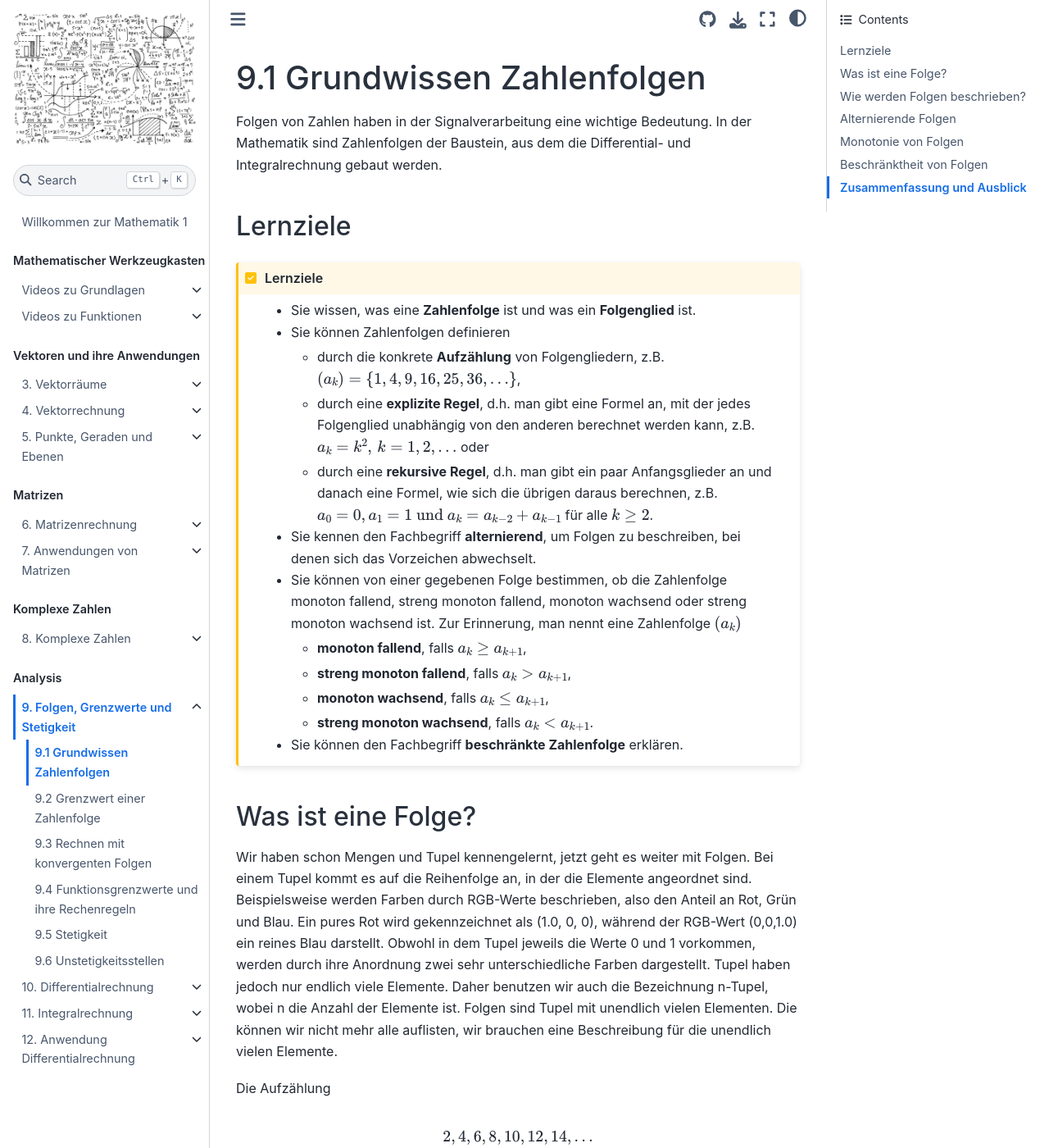
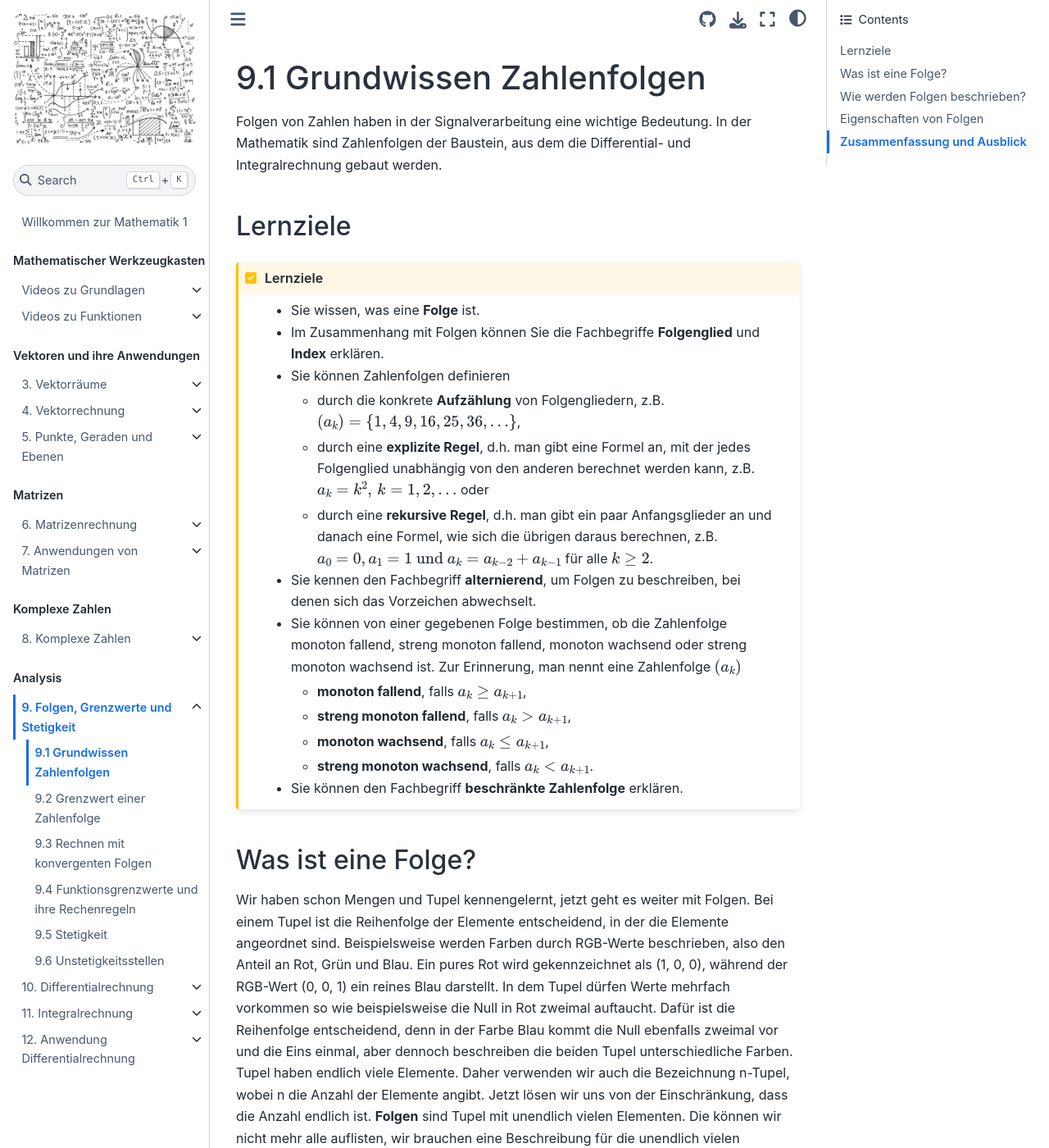
Before and after one commit to s-linden/mathematik-1, a Jupyter Book: the page built from doc/chapter09/sec01.md, in a window 1280 px wide and 1400 px high. Shown: the whole window at 82% size. Built offline with Jupyter Book 1.0.4 settings and Sphinx 7.4.7 and the Sphinx Book theme 1.1.4, drawn with Linux system fonts in a browser that asks for light colours; comment, search, counter and statistics services are not loaded; some of the changed text lies outside the part shown.

Commit message:
explainer video sequence integrated

````diff
--- a/doc/chapter09/sec01.md
+++ b/doc/chapter09/sec01.md
@@ -8,15 +8,26 @@
 
 ```{admonition} Lernziele
 :class: goals
-* Sie wissen, was eine **Zahlenfolge** ist und was ein **Folgenglied** ist.
+
+* Sie wissen, was eine **Folge** ist.
+* Im Zusammenhang mit Folgen können Sie die Fachbegriffe **Folgenglied** und
+  **Index** erklären.
 * Sie können Zahlenfolgen definieren
 
-    * durch die konkrete **Aufzählung** von Folgengliedern, z.B. $(a_k) = \{1,4,9,16,25,36, \ldots\}$,
-    * durch eine **explizite Regel**, d.h. man gibt eine Formel an, mit der jedes Folgenglied unabhängig von den anderen berechnet werden kann, z.B. $a_k = k^2, \, k=1,2,\ldots$ oder
-    * durch eine **rekursive Regel**, d.h. man gibt ein paar Anfangsglieder an und danach eine Formel, wie sich die übrigen daraus berechnen, z.B. $a_0 = 0, a_1 = 1 \text{ und } a_{k} = a_{k-2} + a_{k-1}$ für alle $k\geq 2$.
+    * durch die konkrete **Aufzählung** von Folgengliedern, z.B. $(a_k) =
+      \{1,4,9,16,25,36, \ldots\}$,
+    * durch eine **explizite Regel**, d.h. man gibt eine Formel an, mit der
+      jedes Folgenglied unabhängig von den anderen berechnet werden kann, z.B.
+      $a_k = k^2, \, k=1,2,\ldots$ oder
+    * durch eine **rekursive Regel**, d.h. man gibt ein paar Anfangsglieder an
+      und danach eine Formel, wie sich die übrigen daraus berechnen, z.B. $a_0 =
+      0, a_1 = 1 \text{ und } a_{k} = a_{k-2} + a_{k-1}$ für alle $k\geq 2$.
 
-* Sie kennen den Fachbegriff **alternierend**, um Folgen zu beschreiben, bei denen sich das Vorzeichen abwechselt.
-* Sie können von einer gegebenen Folge bestimmen, ob die Zahlenfolge monoton fallend, streng monoton fallend, monoton wachsend oder streng monoton wachsend ist. Zur Erinnerung, man nennt eine Zahlenfolge $(a_k)$
+* Sie kennen den Fachbegriff **alternierend**, um Folgen zu beschreiben, bei
+  denen sich das Vorzeichen abwechselt.
+* Sie können von einer gegebenen Folge bestimmen, ob die Zahlenfolge monoton
+  fallend, streng monoton fallend, monoton wachsend oder streng monoton wachsend
+  ist. Zur Erinnerung, man nennt eine Zahlenfolge $(a_k)$
 
     * **monoton fallend**, falls $a_k \geq a_{k+1}$,
     * **streng monoton fallend**, falls $a_k > a_{k+1}$,
@@ -24,22 +35,24 @@
     * **streng monoton wachsend**, falls $a_k < a_{k+1}$.
 
 * Sie können den Fachbegriff **beschränkte Zahlenfolge** erklären.
-
 ```
 
 ## Was ist eine Folge?
 
 Wir haben schon Mengen und Tupel kennengelernt, jetzt geht es weiter mit Folgen.
-Bei einem Tupel kommt es auf die Reihenfolge an, in der die Elemente angeordnet
-sind. Beispielsweise werden Farben durch RGB-Werte beschrieben, also den Anteil
-an Rot, Grün und Blau. Ein pures Rot wird gekennzeichnet als (1.0, 0, 0),
-während der RGB-Wert (0,0,1.0) ein reines Blau darstellt. Obwohl in dem Tupel
-jeweils die Werte 0 und 1 vorkommen, werden durch ihre Anordnung zwei sehr
-unterschiedliche Farben dargestellt. Tupel haben jedoch nur endlich viele
-Elemente. Daher benutzen wir auch die Bezeichnung n-Tupel, wobei n die Anzahl
-der Elemente ist. Folgen sind Tupel mit unendlich vielen Elementen. Die können
-wir nicht mehr alle auflisten, wir brauchen eine Beschreibung für die unendlich
-vielen Elemente.
+Bei einem Tupel ist die Reihenfolge der Elemente entscheidend, in der die
+Elemente angeordnet sind. Beispielsweise werden Farben durch RGB-Werte
+beschrieben, also den Anteil an Rot, Grün und Blau. Ein pures Rot wird
+gekennzeichnet als (1, 0, 0), während der RGB-Wert (0, 0, 1) ein reines Blau
+darstellt. In dem Tupel dürfen Werte mehrfach vorkommen so wie beispielsweise
+die Null in Rot zweimal auftaucht. Dafür ist die Reihenfolge entscheidend, denn
+in der Farbe Blau kommt die Null ebenfalls zweimal vor und die Eins einmal, aber
+dennoch beschreiben die beiden Tupel unterschiedliche Farben. Tupel haben
+endlich viele Elemente. Daher verwenden wir auch die Bezeichnung n-Tupel, wobei
+n die Anzahl der Elemente angibt. Jetzt lösen wir uns von der Einschränkung,
+dass die Anzahl endlich ist. **Folgen** sind Tupel mit unendlich vielen
+Elementen. Die können wir nicht mehr alle auflisten, wir brauchen eine
+Beschreibung für die unendlich vielen Elemente.
 
 Die Aufzählung
 
@@ -77,6 +90,12 @@
 
 Eine einzelne Zahl der Folge wird Folgenglied genannt. Die Position eines
 Folgenglieds innerhalb der Folge wird Index genannt.
+```
+
+```{dropdown} Video "Was ist eine Folge?"
+<iframe src="https://frankfurt-university.cloud.panopto.eu/Panopto/Pages/Embed.aspx?id=54f28901-772e-4dbd-94fc-b2a500ba4de9&autoplay=false&offerviewer=true&showtitle=true&showbrand=true&captions=false&interactivity=all"
+height="405" width="720" style="border: 1px solid #464646;" allowfullscreen allow="autoplay"
+aria-label="Panopto Embedded Video Player" aria-description="Was ist eine Folge?" ></iframe>
 ```
 
 ## Wie werden Folgen beschrieben?
@@ -118,7 +137,12 @@
 <iframe width="560" height="315" src="https://www.youtube.com/embed/t2G7yviicAQ" title="YouTube video player" frameborder="0" allow="accelerometer; autoplay; clipboard-write; encrypted-media; gyroscope; picture-in-picture" allowfullscreen></iframe>
 ```
 
-## Alternierende Folgen
+## Eigenschaften von Folgen
+
+Folgen werden auch durch ihre Eigenschaften beschrieben. Im Folgenden betrachten
+wir die drei Eigenschaften alternierend, monoton und beschränkt.
+
+### Alternierende Folgen
 
 Die obige Folge der geraden natürlichen Zahlen kann auch so abgeändert werden,
 dass das Vorzeichen immer abwechselt:
@@ -131,7 +155,7 @@
 <iframe width="560" height="315" src="https://www.youtube.com/embed/mQLADVxxRU8" title="YouTube video player" frameborder="0" allow="accelerometer; autoplay; clipboard-write; encrypted-media; gyroscope; picture-in-picture" allowfullscreen></iframe>
 ```
 
-## Monotonie von Folgen
+### Monotonie von Folgen
 
 Da Folgen nur Funktionen mit Definitionsgebiet $\mathbf{N}$, verwundert es
 nicht, dass es die Eigenschaft der Monotonie auch für Folgen gibt. Eine Folge
@@ -147,7 +171,7 @@
 <iframe width="560" height="315" src="https://www.youtube.com/embed/YoNAdPOMMGQ" title="YouTube video player" frameborder="0" allow="accelerometer; autoplay; clipboard-write; encrypted-media; gyroscope; picture-in-picture" allowfullscreen></iframe>
 ```
 
-## Beschränktheit von Folgen
+### Beschränktheit von Folgen
 
 Als nächstes betrachten wir als Beispiel die Folge
 
````
Also changed, not shown: 1 other file.
